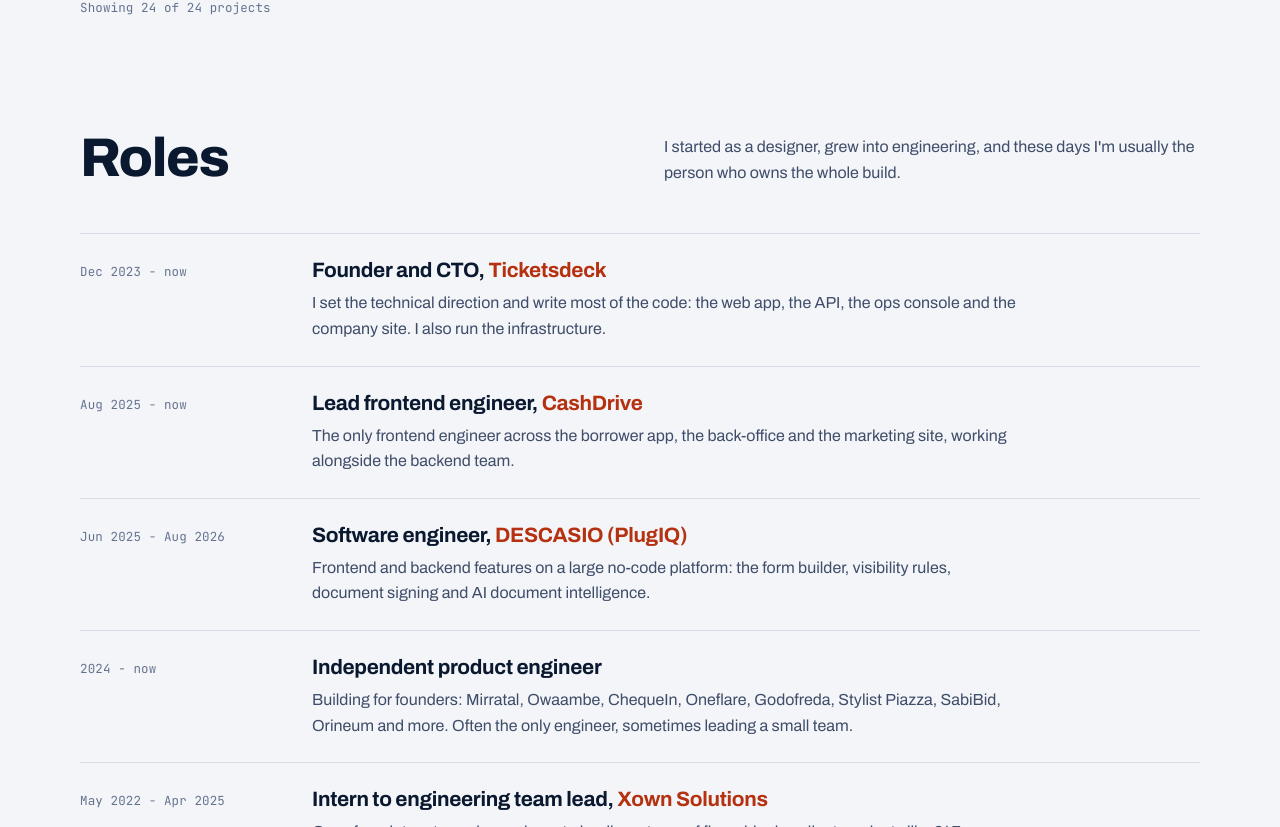
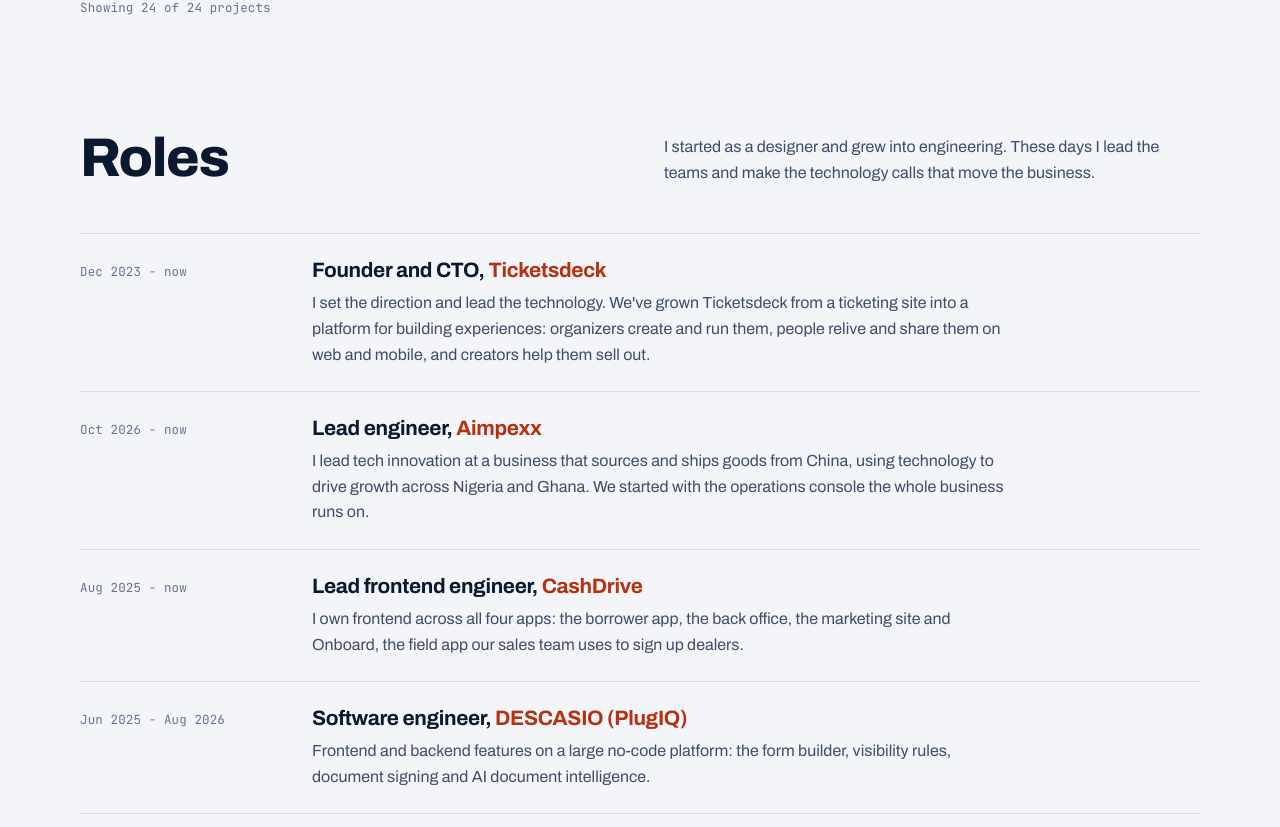
Before and after one commit to Simlex/portfolio, a Next.js app: page / in a window 1280 px wide. Shown: the part 11173-12000 px from the top of the page. Built offline with nearby package versions, Linux system fonts and the light colour scheme; no server answers.

Commit message:
feat: add the Aimpexx role and update roles and toolkit

```diff
--- a/app/constants/v2/roles.ts
+++ b/app/constants/v2/roles.ts
@@ -1,7 +1,7 @@
 import type { RoleEntry, ToolkitEntry } from '@/app/types/v2';
 
 export const ROLES_INTRO: string =
-    "I started as a designer, grew into engineering, and these days I'm usually the person who owns the whole build.";
+    'I started as a designer and grew into engineering. These days I lead the teams and make the technology calls that move the business.';
 
 export const ROLES: RoleEntry[] = [
     {
@@ -10,7 +10,15 @@ export const ROLES: RoleEntry[] = [
         orgName: 'Ticketsdeck',
         orgHref: 'https://events.ticketsdeck.com',
         description:
-            'I set the technical direction and write most of the code: the web app, the API, the ops console and the company site. I also run the infrastructure.',
+            "I set the direction and lead the technology. We've grown Ticketsdeck from a ticketing site into a platform for building experiences: organizers create and run them, people relive and share them on web and mobile, and creators help them sell out.",
+    },
+    {
+        period: 'Oct 2026 - now',
+        title: 'Lead engineer',
+        orgName: 'Aimpexx',
+        orgHref: 'https://aimpexx.com',
+        description:
+            "I lead tech innovation at a business that sources and ships goods from China, using technology to drive growth across Nigeria and Ghana. We started with the operations console the whole business runs on.",
     },
     {
         period: 'Aug 2025 - now',
@@ -18,7 +26,7 @@ export const ROLES: RoleEntry[] = [
         orgName: 'CashDrive',
         orgHref: 'https://www.cashdrive.co',
         description:
-            'The only frontend engineer across the borrower app, the back-office and the marketing site, working alongside the backend team.',
+            'I own frontend across all four apps: the borrower app, the back office, the marketing site and Onboard, the field app our sales team uses to sign up dealers.',
     },
     {
         period: 'Jun 2025 - Aug 2026',
@@ -32,7 +40,7 @@ export const ROLES: RoleEntry[] = [
         period: '2024 - now',
         title: 'Independent product engineer',
         description:
-            'Building for founders: Mirratal, Owaambe, ChequeIn, Oneflare, Godofreda, Stylist Piazza, SabiBid, Orineum and more. Often the only engineer, sometimes leading a small team.',
+            'I partner with founders to take products from idea to launch: Mirratal, Owaambe, ChequeIn, Oneflare, Godofreda, Stylist Piazza, SabiBid, Orineum and more. Sometimes I lead a small team, sometimes I am the team.',
     },
     {
         period: 'May 2022 - Apr 2025',
@@ -40,7 +48,7 @@ export const ROLES: RoleEntry[] = [
         orgName: 'Xown Solutions',
         orgHref: 'https://www.xownsolutions.com',
         description:
-            'Grew from intern to senior engineer to leading a team of five, shipping client products like 247 Travels, McNif Cuisine and Bablo Homes.',
+            'Grew from intern to senior engineer to leading a team of five. We shipped client products like 247 Travels, McNif Cuisine and Bablo Homes.',
     },
     {
         period: 'May - Oct 2022',
@@ -59,7 +67,7 @@ export const TOOLKIT: ToolkitEntry[] = [
         title: 'Product frontends',
         description: 'Fast, accessible web apps with a real design system underneath, not a pile of one-off screens.',
         tools: ['Next.js', 'React', 'TypeScript', 'Tailwind', 'TanStack Query', 'PWA'],
-        usedIn: 'Used in CashDrive, Ticketsdeck, ChequeIn, PlugIQ',
+        usedIn: 'Used in CashDrive, Ticketsdeck, Aimpexx, ChequeIn, PlugIQ',
     },
     {
         title: 'APIs and data',
@@ -75,9 +83,9 @@ export const TOOLKIT: ToolkitEntry[] = [
     },
     {
         title: 'Identity and trust',
-        description: 'KYC, two-factor sign-in, role-based access, audit logs and security reviews that end in fixes.',
-        tools: ['KYC and liveness checks', 'TOTP', 'RBAC', 'audit logs'],
-        usedIn: 'Used in CashDrive, ChequeIn, Mirratal, Oneflare',
+        description: 'KYC, two-factor sign-in, role-based access, maker-checker approvals, audit logs and security reviews that end in fixes.',
+        tools: ['KYC and liveness checks', 'TOTP', 'RBAC', 'maker-checker', 'audit logs'],
+        usedIn: 'Used in CashDrive, Aimpexx, Ticketsdeck, ChequeIn, Mirratal',
     },
     {
         title: 'AI inside the product',
@@ -89,7 +97,7 @@ export const TOOLKIT: ToolkitEntry[] = [
         title: 'Mobile',
         description: 'Cross-platform apps built with Expo and shipped to the App Store and Google Play.',
         tools: ['React Native', 'Expo', 'EAS', 'push', 'camera', 'maps'],
-        usedIn: 'Used in Stylist Piazza, Godofreda',
+        usedIn: 'Used in Ticketsdeck, Stylist Piazza, Godofreda',
     },
     {
         title: 'Shipping and running',
@@ -101,6 +109,6 @@ export const TOOLKIT: ToolkitEntry[] = [
         title: 'Design',
         description: "I started as a UI/UX designer, so I build from Figma faithfully and can design when there's no designer in the room.",
         tools: ['Figma', 'FigJam', 'GSAP motion'],
-        usedIn: 'Used at HillCross College, on Behance, in HyperFrames',
+        usedIn: 'Used at HillCross College, on Behance, for Ticketsdeck social, in HyperFrames',
     },
 ];
```
